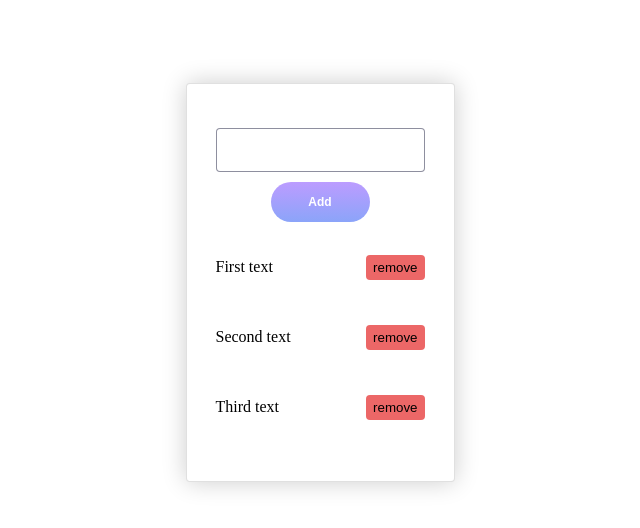
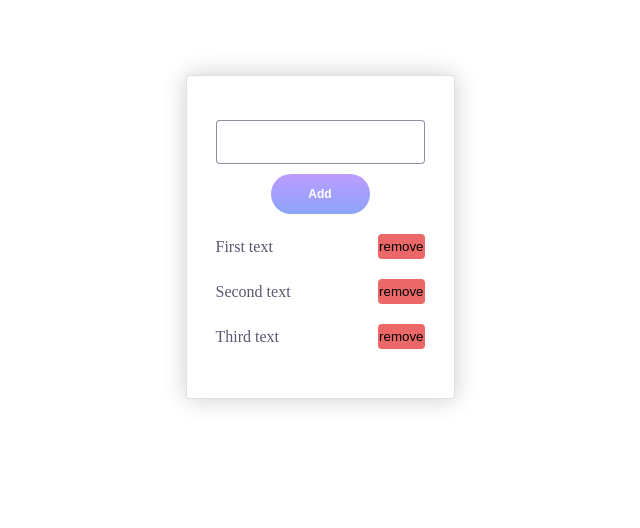
Before and after one commit to wendivue/next-test, a Next.js app: page / in a window 1280 px wide. Shown: the top 528 px of the page, without its empty margins (320-960 px from the left). Built offline with nearby package versions, Linux system fonts and the light colour scheme.

Commit message:
add: add global, theme, _app

```diff
--- /dev/null
+++ b/pages/_app.tsx
@@ -0,0 +1,19 @@
+import type { AppProps } from 'next/app';
+import { memo } from 'react';
+import { Provider } from 'react-redux';
+import { ThemeProvider } from 'styled-components';
+
+import { store } from 'redux/store';
+import { GlobalStyle } from 'shared/styles/global.styles';
+import { mainTheme } from 'shared/styles/theme';
+
+const MyApp = memo(({ Component, pageProps }: AppProps) => (
+  <ThemeProvider theme={mainTheme}>
+    <GlobalStyle />
+    <Provider store={store}>
+      <Component {...pageProps} />
+    </Provider>
+  </ThemeProvider>
+));
+
+export default MyApp;
--- a/pages/index.tsx
+++ b/pages/index.tsx
@@ -1,8 +1,6 @@
 import Head from 'next/head';
-import { Provider } from 'react-redux';
 
 import Todo from 'components/CardTodo/CardTodo';
-import { store } from '../redux/store';
 import * as S from './index.styles';
 
 const Home = (): JSX.Element => {
@@ -15,9 +13,7 @@ const Home = (): JSX.Element => {
 
       <S.Container>
         <S.ContainerTodo>
-          <Provider store={store}>
-            <Todo />
-          </Provider>
+          <Todo />
         </S.ContainerTodo>
       </S.Container>
     </>
--- /dev/null
+++ b/shared/styles/global.styles.ts
@@ -0,0 +1,31 @@
+import { createGlobalStyle, css } from 'styled-components';
+import { Theme } from './theme';
+
+type Props = {
+  theme: Theme;
+};
+
+const GlobalStyle = createGlobalStyle<Props>`
+  ${(props) => {
+    const { colors, typography } = props.theme;
+    return css`
+      * {
+        padding: 0;
+        margin: 0;
+        box-sizing: border-box;
+      }
+
+      html {
+        font-size: ${typography.fontSize};
+        color: ${colors.basicDark};
+      }
+
+      body,
+      html {
+        height: 100%;
+      }
+    `;
+  }}
+`;
+
+export { GlobalStyle };
--- /dev/null
+++ b/shared/styles/theme.ts
@@ -0,0 +1,37 @@
+export type Theme = {
+  typography: {
+    fontSize: string;
+  };
+  colors: {
+    basicLight: string;
+    basic: string;
+    basicDark: string;
+    basicDarkest: string;
+    delete: string;
+  };
+  gradients: {
+    primary: string;
+  };
+};
+
+const typographyColor = '31, 32, 65';
+const primaryColor = '#bc9cff';
+const primaryColor2 = '#8ba4f9';
+
+const mainTheme = {
+  typography: {
+    fontSize: '14px',
+  },
+  colors: {
+    basicLight: `rgba(${typographyColor}, 0.25)`,
+    basic: `rgba(${typographyColor}, 0.5)`,
+    basicDark: `rgba(${typographyColor}, 0.75)`,
+    basicDarkest: `rgb(${typographyColor})`,
+    delete: '#ec6767',
+  },
+  gradients: {
+    primary: `linear-gradient(180deg, ${primaryColor}, ${primaryColor2})`,
+  },
+};
+
+export { mainTheme };
```
Also changed, not shown: .eslintrc.js.
